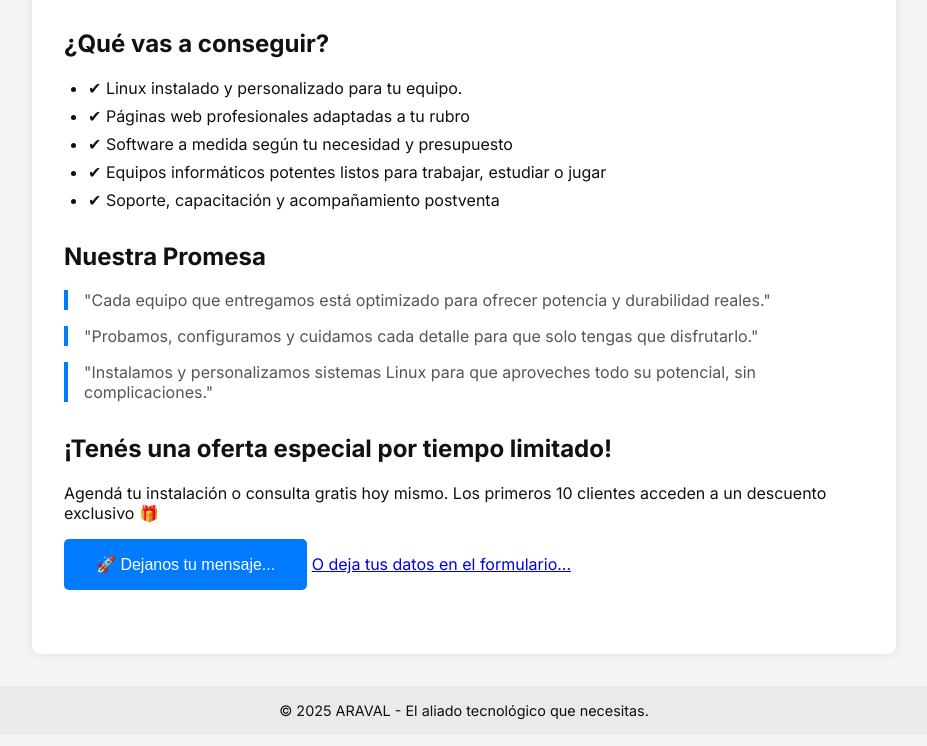
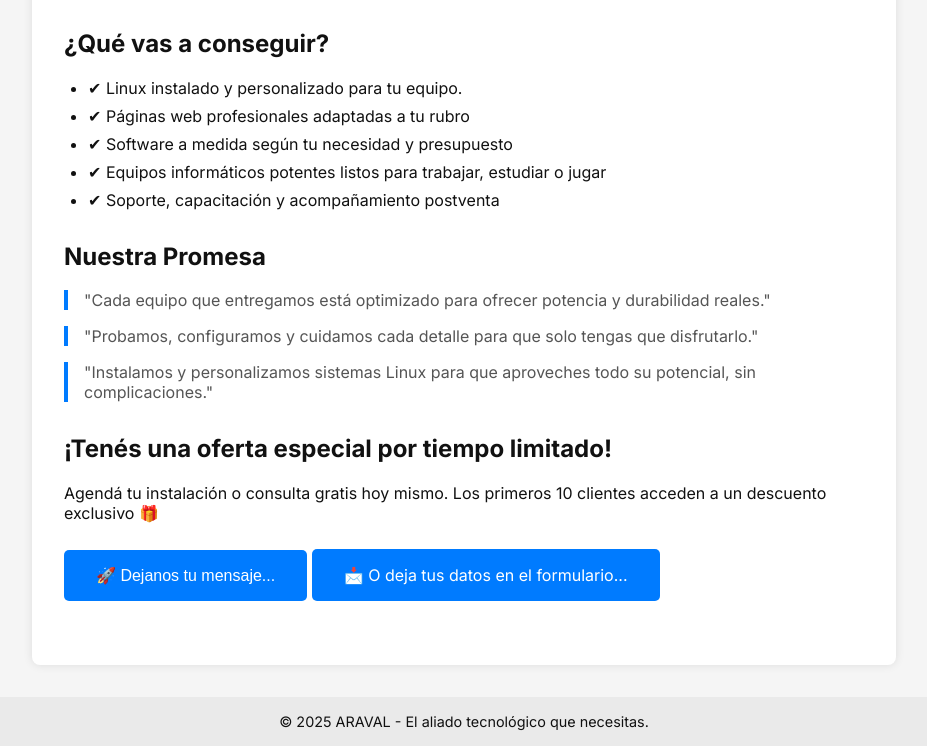
Before and after one commit to djlopez/videocarta, a plain HTML site: page index.html in a window 1280 px wide. Shown: the part 727-1473 px from the top of the page, without its empty margins (176-1103 px from the left). Drawn offline with Linux system fonts and the light colour scheme.

Commit message:
Update index.html

```diff
--- a/index.html
+++ b/index.html
@@ -49,7 +49,11 @@
       padding-left: 1rem;
       color: #555;
     }
-    .cta button {
+
+    /* 🎯 Estilo unificado para botones y enlaces tipo botón */
+    .cta button,
+    .cta a.btn {
+      display: inline-block;
       background: #007bff;
       color: white;
       border: none;
@@ -58,10 +62,15 @@
       border-radius: 5px;
       cursor: pointer;
       transition: background 0.3s;
+      text-decoration: none;
+      text-align: center;
+      margin-top: 10px;
     }
-    .cta button:hover {
+    .cta button:hover,
+    .cta a.btn:hover {
       background: #0056b3;
     }
+
     .video iframe {
       width: 100%;
       height: 400px;
@@ -83,7 +92,6 @@
   </header>
 
   <div class="container">
-
     <section class="video">
       <h2>Mirá cómo la tecnología ARAVAL potencia cada desafío</h2>
       <iframe src="https://www.youtube.com/embed/zCKz8p9KVcA" allowfullscreen></iframe>
@@ -112,14 +120,18 @@
         "Instalamos y personalizamos sistemas Linux para que aproveches todo su potencial, sin complicaciones."
       </blockquote>
     </section>
+
     <section class="cta">
       <h2>¡Tenés una oferta especial por tiempo limitado!</h2>
       <p>Agendá tu instalación o consulta gratis hoy mismo. Los primeros 10 clientes acceden a un descuento exclusivo 🎁</p>
+
       <button onclick="window.location.href='https://wa.me/595974156733?text=Hola%20ARAVAL!%20Estoy%20interesado%20en%20sus%20servicios:%20software,%20instalación%20Linux,%20páginas%20web%20o%20equipos.%20¡Contáctenme!'">
         🚀 Dejanos tu mensaje...
       </button>
+
+      <!-- 🔹 Ahora el enlace se ve igual que el botón -->
       <a href="https://araval.vercel.app/#contacto" class="btn">
-          O deja tus datos en el formulario...
+        📩 O deja tus datos en el formulario...
       </a>
     </section>
   </div>
```
Lines whose indentation alone changed are shown as unchanged.
